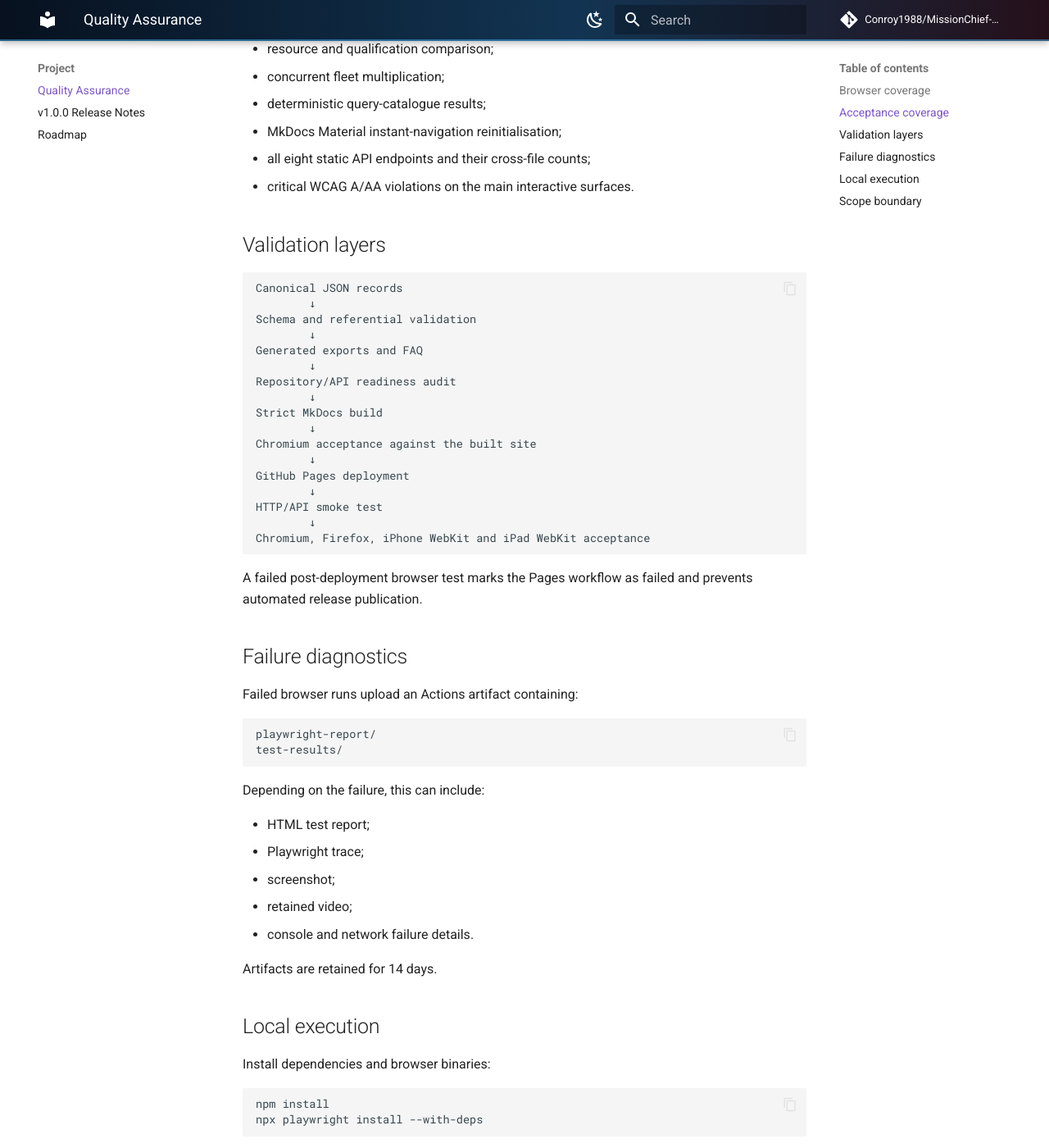
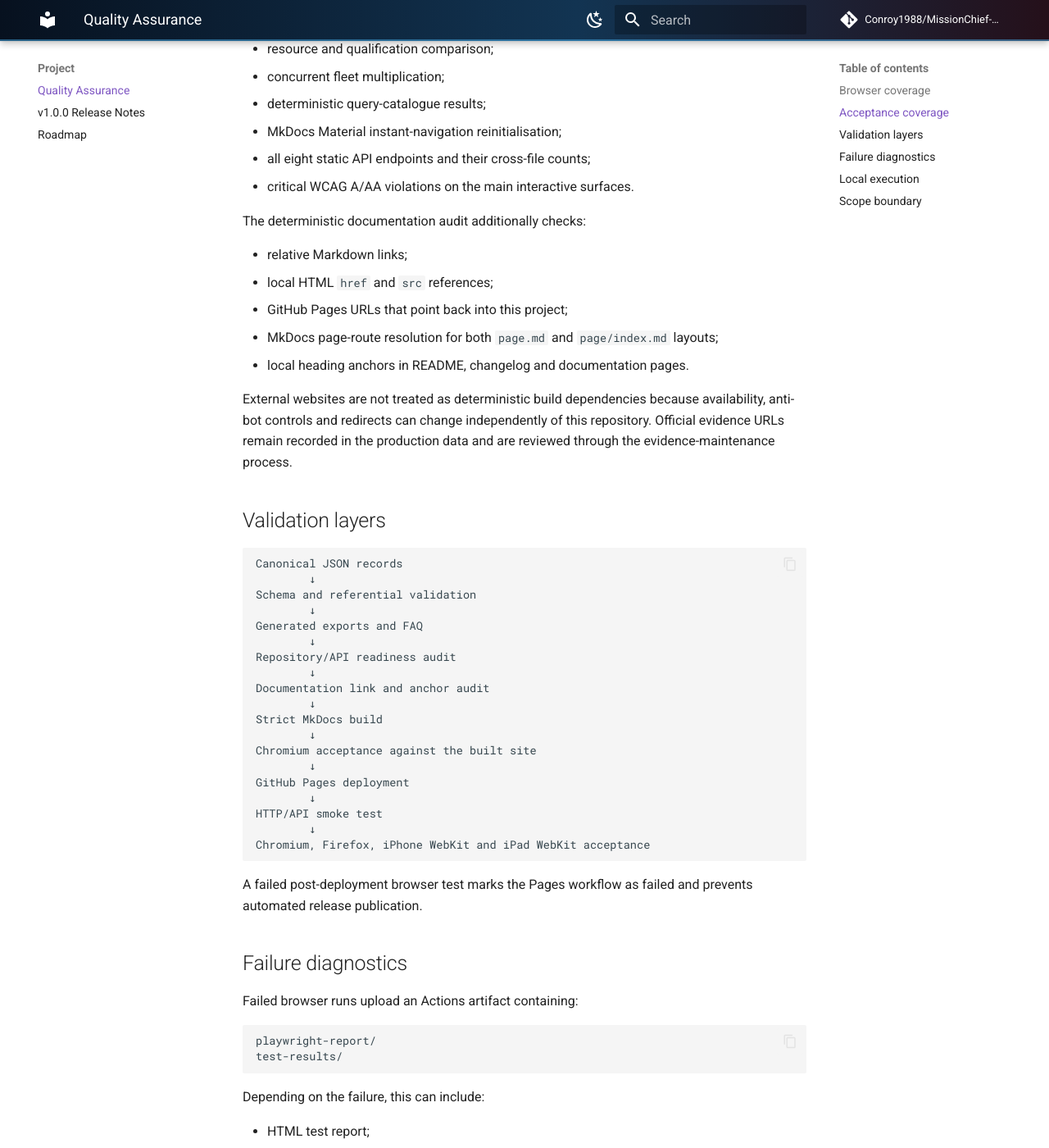
Before and after one commit to Conroy1988/MissionChief-UK, an MkDocs documentation site: the page built from docs/quality-assurance.md, in a window 1280 px wide and 1400 px high, scrolled down 974 px. Shown: the whole window at 82% size. Built offline with MkDocs 1.6.1 and Material for MkDocs 9.7.7, drawn with Linux system fonts in a browser that asks for light colours; comment, search, counter and statistics services are not loaded; some of the changed text lies outside the part shown.

Commit message:
Document link and anchor quality gates

````diff
--- a/docs/quality-assurance.md
+++ b/docs/quality-assurance.md
@@ -31,6 +31,16 @@ The suite verifies:
 - all eight static API endpoints and their cross-file counts;
 - critical WCAG A/AA violations on the main interactive surfaces.
 
+The deterministic documentation audit additionally checks:
+
+- relative Markdown links;
+- local HTML `href` and `src` references;
+- GitHub Pages URLs that point back into this project;
+- MkDocs page-route resolution for both `page.md` and `page/index.md` layouts;
+- local heading anchors in README, changelog and documentation pages.
+
+External websites are not treated as deterministic build dependencies because availability, anti-bot controls and redirects can change independently of this repository. Official evidence URLs remain recorded in the production data and are reviewed through the evidence-maintenance process.
+
 ## Validation layers
 
 ```text
@@ -41,6 +51,8 @@ Schema and referential validation
 Generated exports and FAQ
         ↓
 Repository/API readiness audit
+        ↓
+Documentation link and anchor audit
         ↓
 Strict MkDocs build
         ↓
@@ -74,9 +86,27 @@ Depending on the failure, this can include:
 
 Artifacts are retained for 14 days.
 
+Link-audit failures are printed directly in the Actions log using this format:
+
+```text
+source-file.md:line: missing local target or anchor
+```
+
 ## Local execution
 
-Install dependencies and browser binaries:
+Run the deterministic repository checks:
+
+```bash
+python scripts/validate_data.py
+python scripts/generate_exports.py
+python scripts/generate_faq.py
+python scripts/release_readiness.py
+python scripts/audit_links.py
+mkdocs build --strict --site-dir site
+python scripts/release_readiness.py --site-dir site
+```
+
+Install browser-test dependencies and browser binaries:
 
 ```bash
 npm install
````
Also changed, not shown: other parts of docs/quality-assurance.md (+0 -2 lines).
